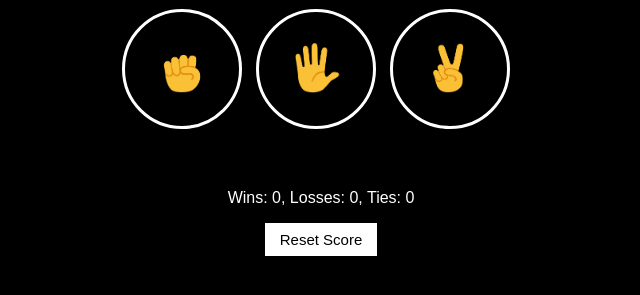
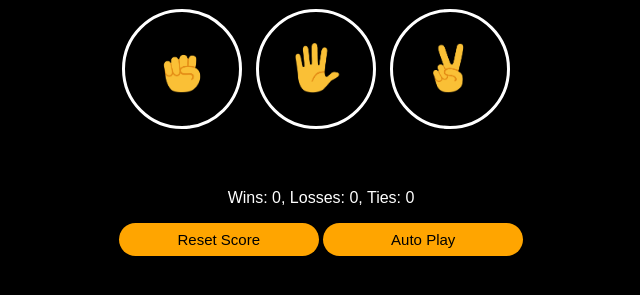
Before and after one commit to augustusfrancis/RockPaperScissors-Simulation, a plain HTML site: page index.html in a window 1280 px wide. Shown: the part 85-380 px from the top of the page, without its empty margins (319-959 px from the left). Drawn offline with Linux system fonts and the light colour scheme.

Commit message:
added auto play functionalities

```diff
--- a/index.html
+++ b/index.html
@@ -21,6 +21,8 @@
 
         <button onclick=" resetScore();" class="reset-score-button">Reset Score</button>
 
+        <button class="auto-play-button auto-play-button-css" onclick="autoPlay(); stopPlay();">Auto Play</button>
+
         <script src="scripts/RockPaperScissors.js"></script>
     </body>
 </html>
--- a/scripts/RockPaperScissors.js
+++ b/scripts/RockPaperScissors.js
@@ -28,6 +28,34 @@ function pickComputerMove () {
     }
 
     return computerMove;
+}
+
+let isAutoplaying = false;
+let intervalId;
+
+function autoPlay(){
+    if (!isAutoplaying) {
+        intervalId = setInterval(function (){ // setInterval returns ID each time they are ne IDs
+        const playerMove = pickComputerMove();
+        playGame(playerMove);
+    }, 1000);
+    isAutoplaying = true;
+    } else {
+        clearInterval(intervalId);
+        isAutoplaying = false;
+    }
+}
+
+function stopPlay(){
+    const buttonElement = document.querySelector('.auto-play-button');
+
+    if (buttonElement.innerHTML === 'Auto Play'){
+        buttonElement.innerHTML = 'Stop Auto Play';
+        buttonElement.classList.add('stop-auto-play');
+    } else {
+        buttonElement.innerHTML = 'Auto Play'
+        buttonElement.classList.remove('stop-auto-play');
+    }
 }
 
 function playGame(playerMove) {
--- a/styles/RockPaperScissors.css
+++ b/styles/RockPaperScissors.css
@@ -35,10 +35,12 @@ body{
     margin-top: 60px;
 }
 
-.reset-score-button{
-    background-color: white;
+.reset-score-button, .auto-play-button-css{
+    background-color: orange;
     border: none;
     font-size: 15px;
-    padding: 8px 15px;
+    padding: 8px 20px;
     cursor: pointer;
+    border-radius: 20px;
+    width: 200px
 }
```
Also changed, not shown: 1 other file.
